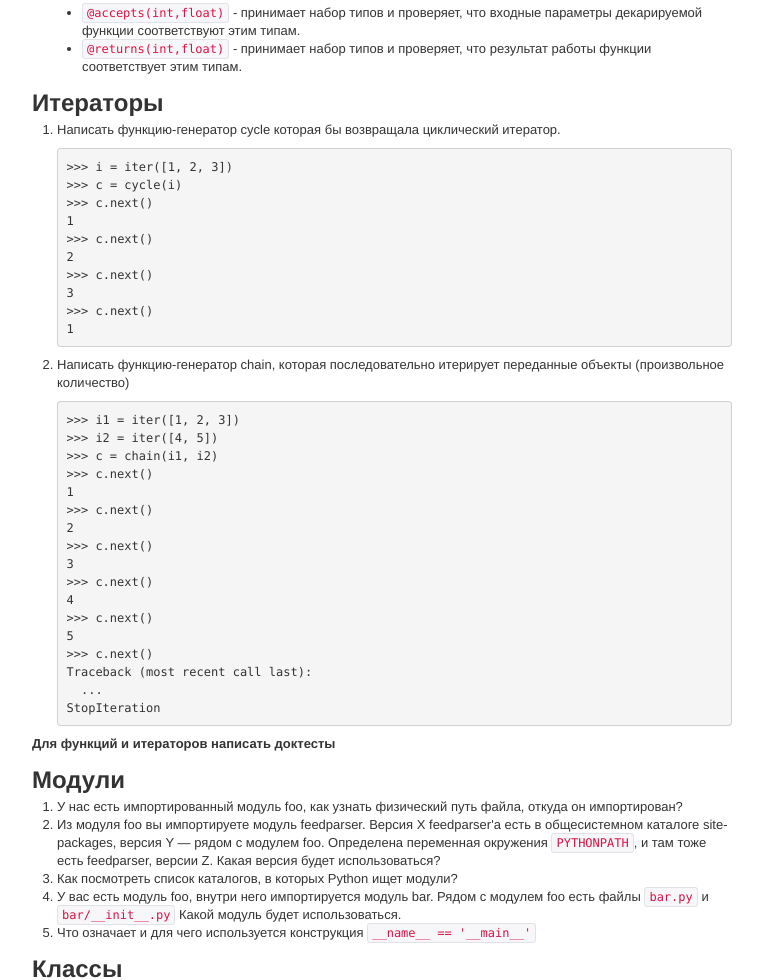
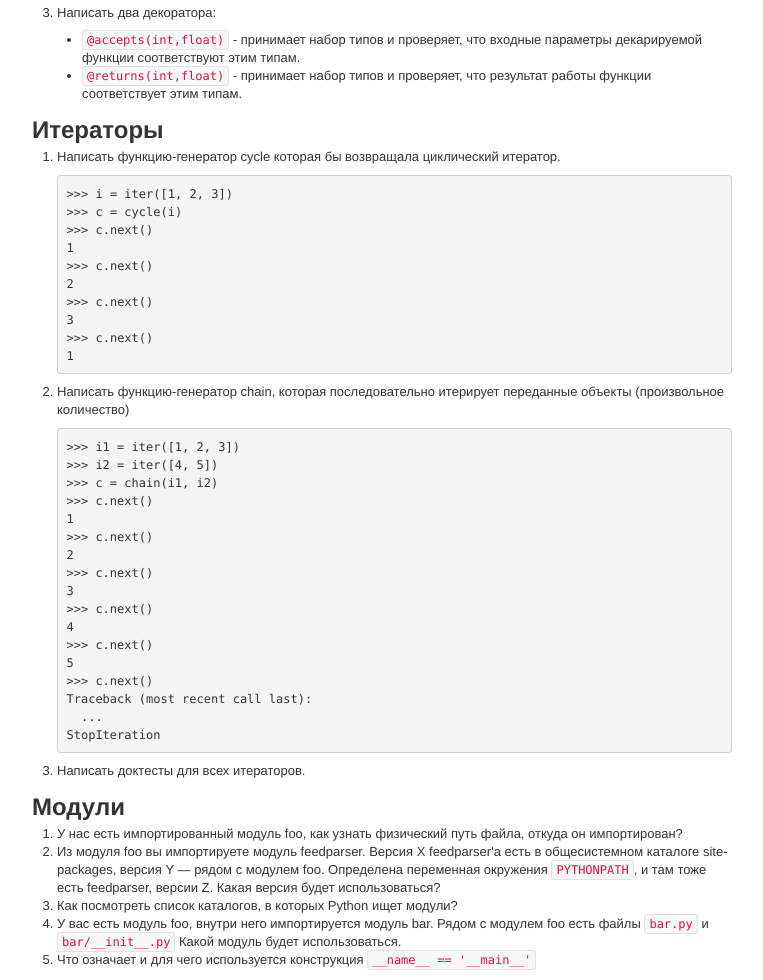
Before and after one commit to semeyon/python-quiz, a plain HTML site: page index.html in a window 1280 px wide. Shown: the part 1640-2620 px from the top of the page, without its empty margins (258-1021 px from the left). Drawn offline with Linux system fonts and the light colour scheme.

Commit message:
Doctest task is added for iterators and functions

```diff
--- a/index.html
+++ b/index.html
@@ -82,7 +82,9 @@
 
 <p>в данном случае "развернутая" запись будет:
 <code>[(add0(1), add0(2), add0(3)), (add1(1), add1(2), add1(3)), (add2(1), add2(2), add2(3))]</code></p></li>
+<li><p>Написать доктесты для всех функций.</p></li>
 </ol>
+
 
 <h2>Декораторы</h2>
 <ol>
@@ -150,9 +152,9 @@ f()
 Traceback (most recent call last):
   ...
 StopIteration</code></pre></li>
+<li><p>Написать доктесты для всех итераторов.</p></li>
 </ol>
 
-<p><strong>Для функций и итераторов написать доктесты</strong></p>
 
 <h2>Модули</h2>
 
```
